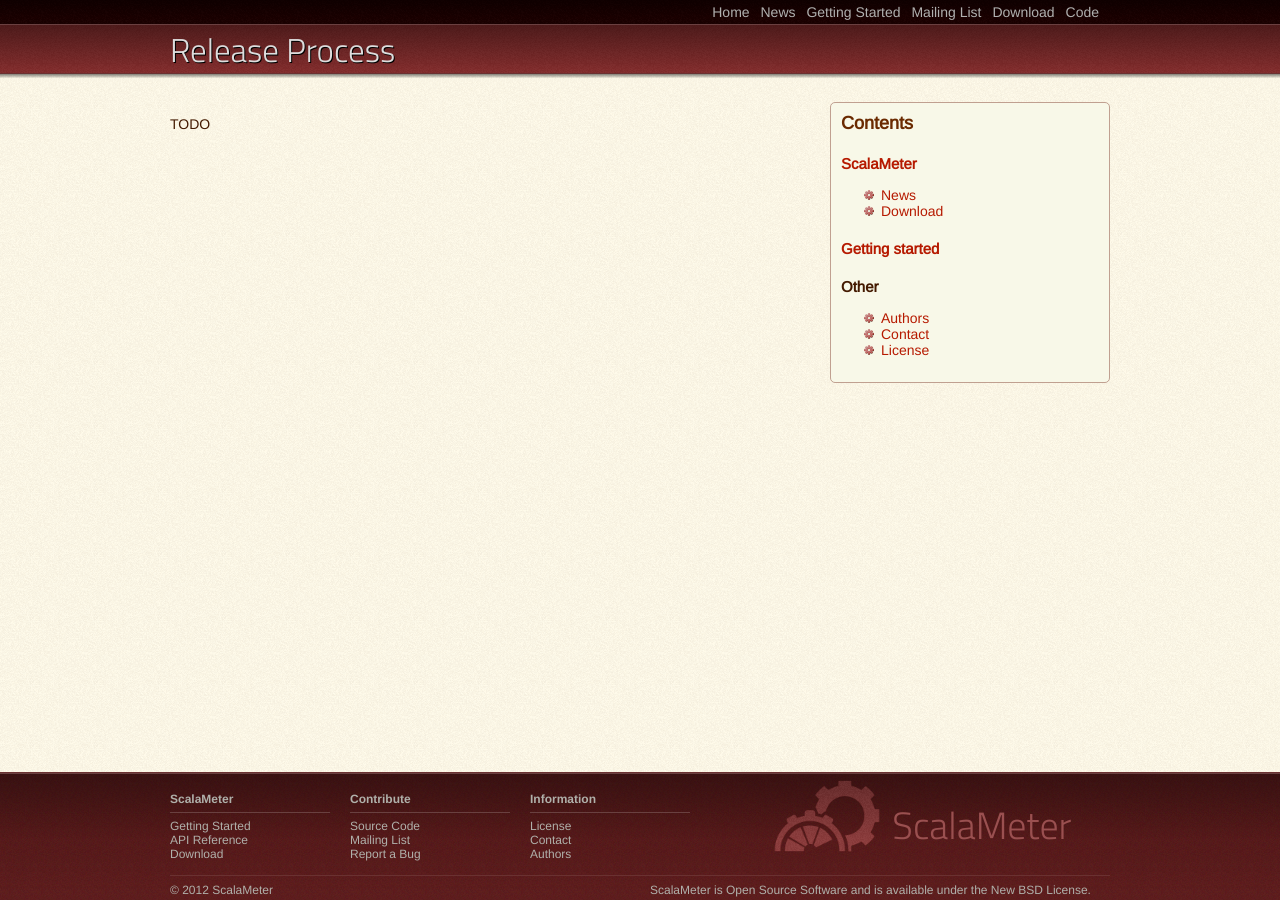
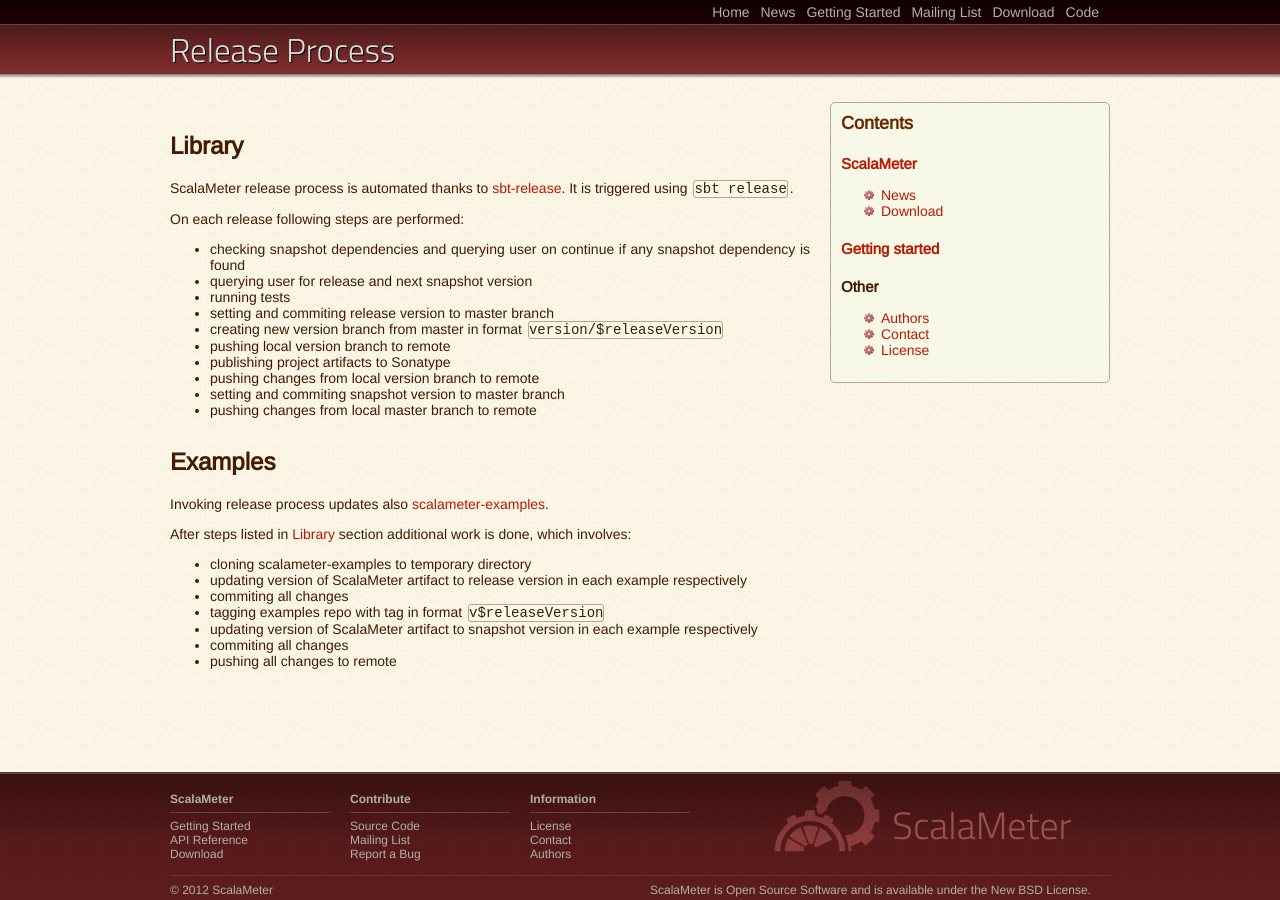
Before and after one commit to scalameter/scalameter.github.com, a Jekyll site: the page built from home/releasing.md, in a window 1280 px wide. Built offline with Jekyll 4.4.1, drawn with Linux system fonts in a browser that asks for light colours.

Commit message:
Update releasing.md
Make description of release process.

```diff
--- a/home/releasing.md
+++ b/home/releasing.md
@@ -4,4 +4,35 @@ title: Release Process
 permalink: /home/releasing/index.html
 ---
 
-TODO
+
+
+## Library
+
+ScalaMeter release process is automated thanks to [sbt-release](https://github.com/sbt/sbt-release).
+It is triggered using `sbt release`.
+
+On each release following steps are performed:
+- checking snapshot dependencies and querying user on continue if any snapshot dependency is found
+- querying user for release and next snapshot version
+- running tests
+- setting and commiting release version to master branch
+- creating new version branch from master in format `version/$releaseVersion`
+- pushing local version branch to remote
+- publishing project artifacts to Sonatype
+- pushing changes from local version branch to remote
+- setting and commiting snapshot version to master branch
+- pushing changes from local master branch to remote
+
+
+## Examples
+
+Invoking release process updates also [scalameter-examples](https://github.com/scalameter/scalameter-examples).
+
+After steps listed in [Library](##Library) section additional work is done, which involves:
+- cloning scalameter-examples to temporary directory
+- updating version of ScalaMeter artifact to release version in each example respectively
+- commiting all changes
+- tagging examples repo with tag in format `v$releaseVersion`
+- updating version of ScalaMeter artifact to snapshot version in each example respectively
+- commiting all changes
+- pushing all changes to remote
```
